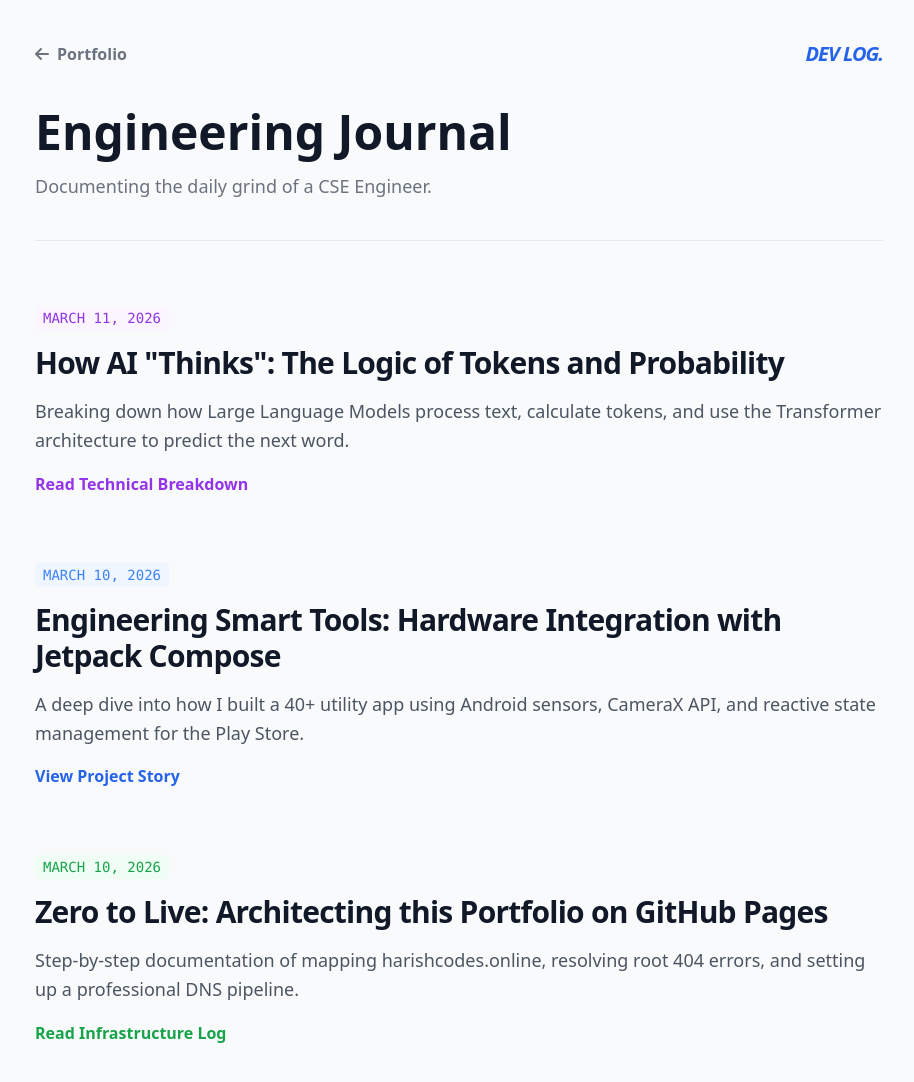
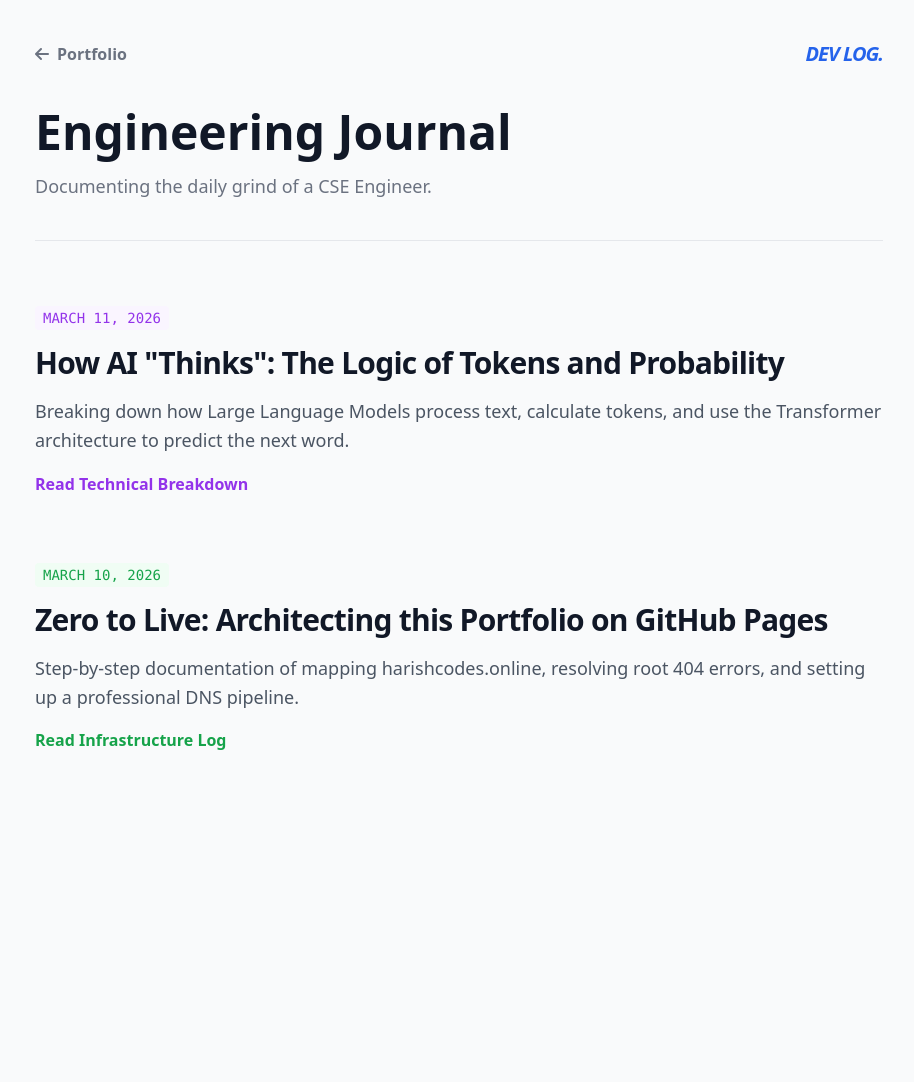
Before and after one commit to harish-cse55/my-awesome-site., a plain HTML site: page blog/index.html in a window 1280 px wide. Shown: the whole page, without its empty margins (181-1095 px from the left). After the commit the page ends 834 px from the top, so only its background shows below. Drawn offline with nearby package versions, Linux system fonts and the light colour scheme.

Commit message:
Update index.html

```diff
--- a/blog/index.html
+++ b/blog/index.html
@@ -33,17 +33,8 @@
     </article>
 
     <article>
-        <time class="text-sm font-mono text-blue-500 bg-blue-50 px-2 py-1 rounded">MARCH 10, 2026</time>
-        <a href="/blog/2026-03-10-smart-tools-evolution.html" class="block group">
-            <h2 class="text-3xl font-bold mt-4 group-hover:text-blue-600 transition tracking-tight">Engineering Smart Tools: Hardware Integration with Jetpack Compose</h2>
-            <p class="text-gray-600 mt-4 text-lg leading-relaxed">A deep dive into how I built a 40+ utility app using Android sensors, CameraX API, and reactive state management for the Play Store.</p>
-            <span class="inline-block mt-4 text-blue-600 font-semibold border-b-2 border-transparent group-hover:border-blue-600 transition">View Project Story</span>
-        </a>
-    </article>
-
-    <article>
         <time class="text-sm font-mono text-green-600 bg-green-50 px-2 py-1 rounded">MARCH 10, 2026</time>
-        <a href="/blog/2026-03-10-website-setup.html" class="block group">
+        <a href="/blog/2026-03-10-setup.html" class="block group">
             <h2 class="text-3xl font-bold mt-4 group-hover:text-green-600 transition tracking-tight">Zero to Live: Architecting this Portfolio on GitHub Pages</h2>
             <p class="text-gray-600 mt-4 text-lg leading-relaxed">Step-by-step documentation of mapping harishcodes.online, resolving root 404 errors, and setting up a professional DNS pipeline.</p>
             <span class="inline-block mt-4 text-green-600 font-semibold border-b-2 border-transparent group-hover:border-green-600 transition">Read Infrastructure Log</span>
```
